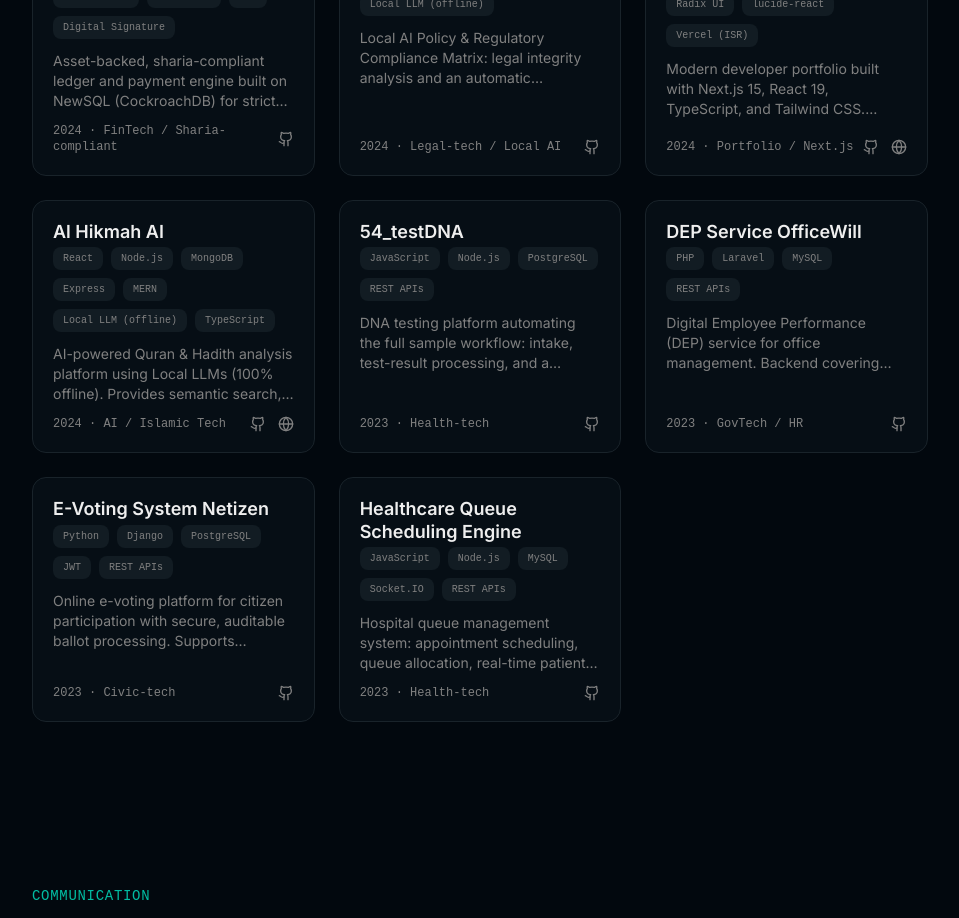
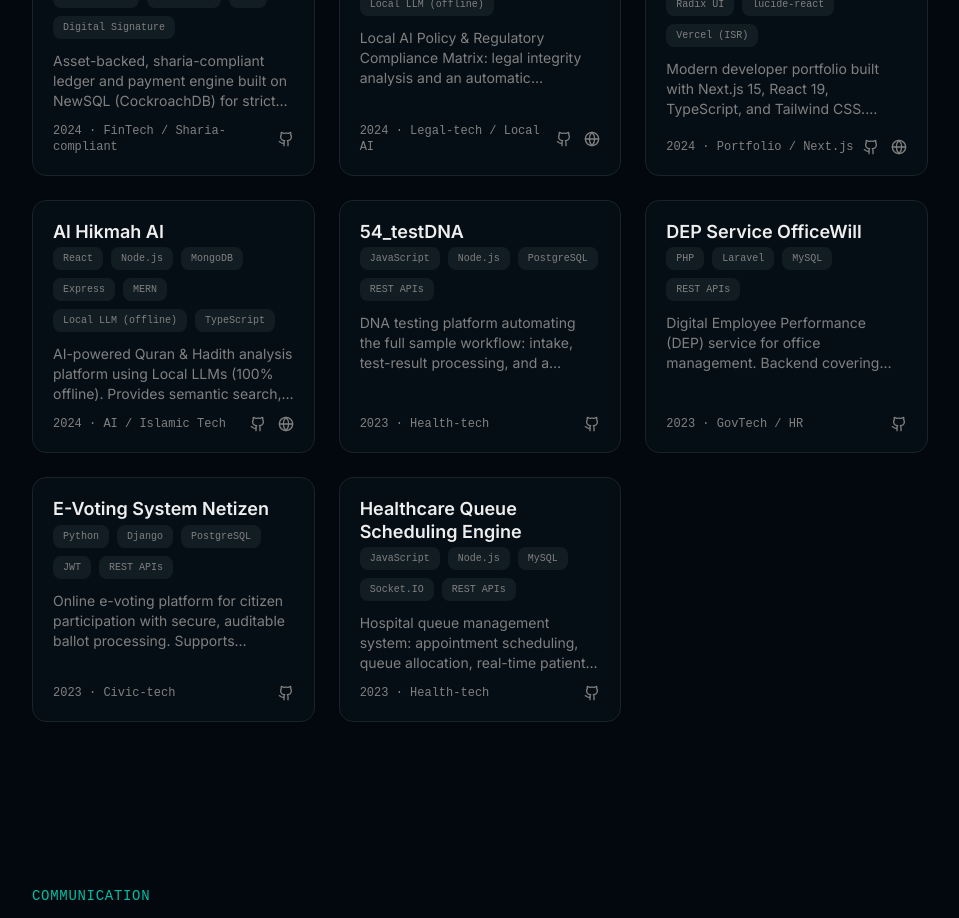
Before and after one commit to AmirulJusticia0507/v0-portfolio-with-next-js, a Next.js app: page / in a window 1280 px wide. Shown: the part 5500-6418 px from the top of the page, without its empty margins (160-1119 px from the left). Built offline with nearby package versions, Linux system fonts and the light colour scheme.

Commit message:
Add live demo URL for Lex Integrity project

```diff
--- a/components/portfolio/projects.tsx
+++ b/components/portfolio/projects.tsx
@@ -57,6 +57,7 @@ const projects = [
     tech: ["React", "Node.js", "MongoDB", "Express", "MERN", "Local LLM (offline)"],
     urls: [
       { label: "Source code", href: "https://github.com/AmirulJusticia0507/lex-integrity", icon: <Github className="w-4 h-4" /> },
+      { label: "Live Demo", href: "https://lex-integrity.vercel.app", icon: <Globe className="w-4 h-4" /> },
     ],
   },
   {
```
